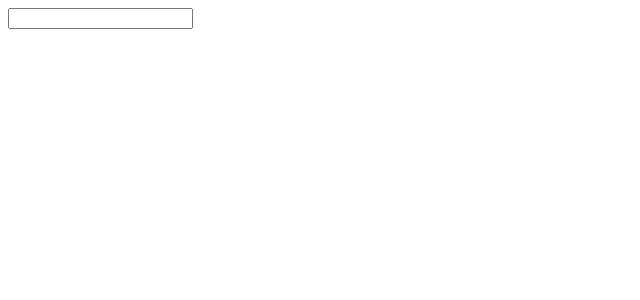
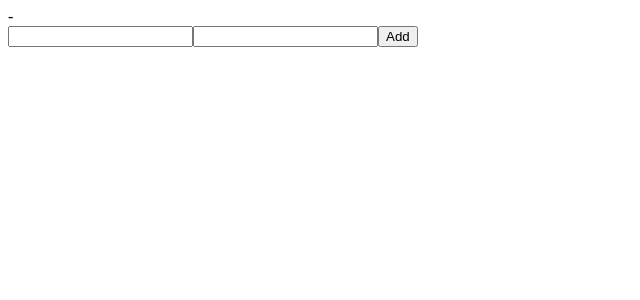
Before and after one commit to claudiahW/projectone, a React (Vite) app: page / in a window 1280 px wide. Shown: the top 300 px of the page, without its empty margins (0-640 px from the left). Built offline with nearby package versions, Linux system fonts and the light colour scheme.

Commit message:
add submit button to form

```diff
--- a/src/components/Form.jsx
+++ b/src/components/Form.jsx
@@ -1,15 +1,18 @@
 import { useState } from "react";
 
 export default function Form() {
-    const [name,setName] = useState("");
-    function handleChange(e) {
-       setName(e.target.value);
-    }
+    const [name, setName] = useState({ firstName: "", lastName: "" });
+
     return (
     <div>
+        {name.firstName} - {name.lastName}
         <form>
-           <input onChange={(e) => handleChange(e)} type="text"  value={name} />
+           <input type="text"  onChange={(e) => setName({ ...name,firstName: e.target.value })}
+           value={name.firstName}
+            />
+           <input type="text" onChange={(e) => setName({...name, lastName: e.target.value }) } value={name.lastName} />
+           <button>Add</button>
         </form>
     </div>
-    )
+    );
 }
```
